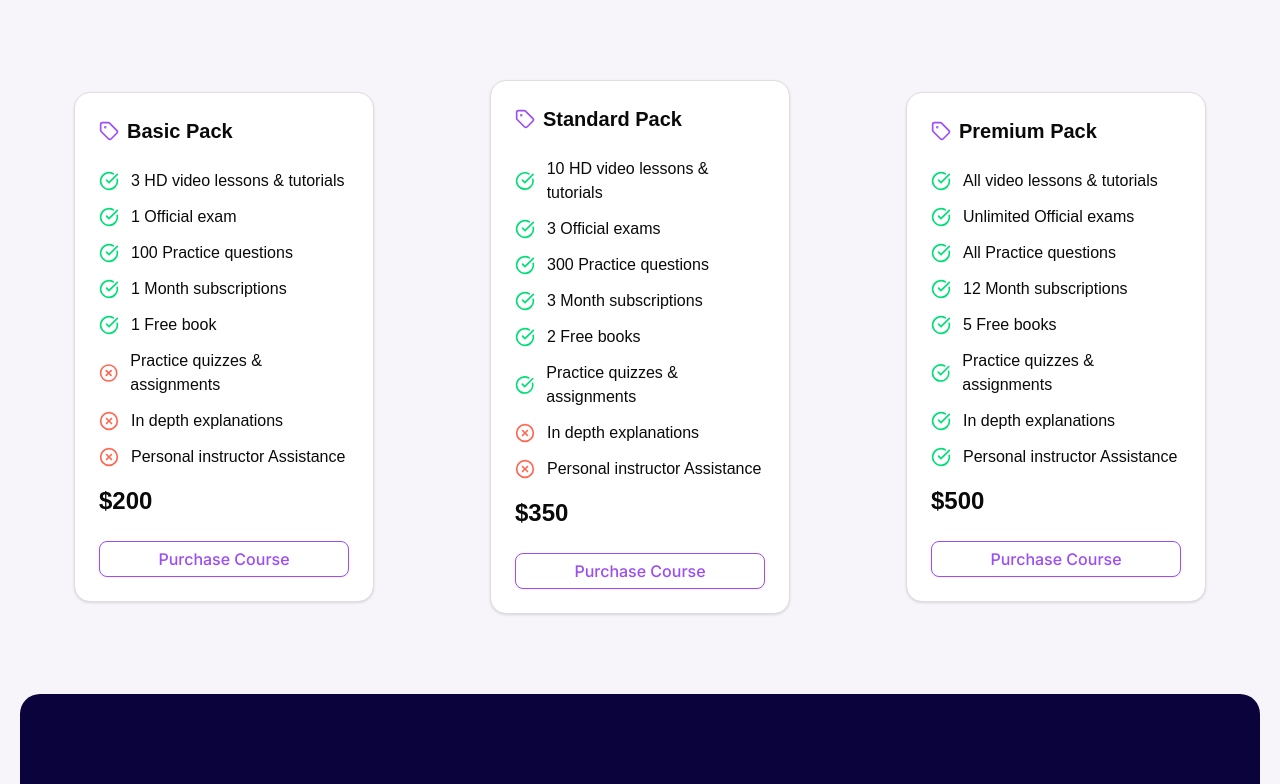
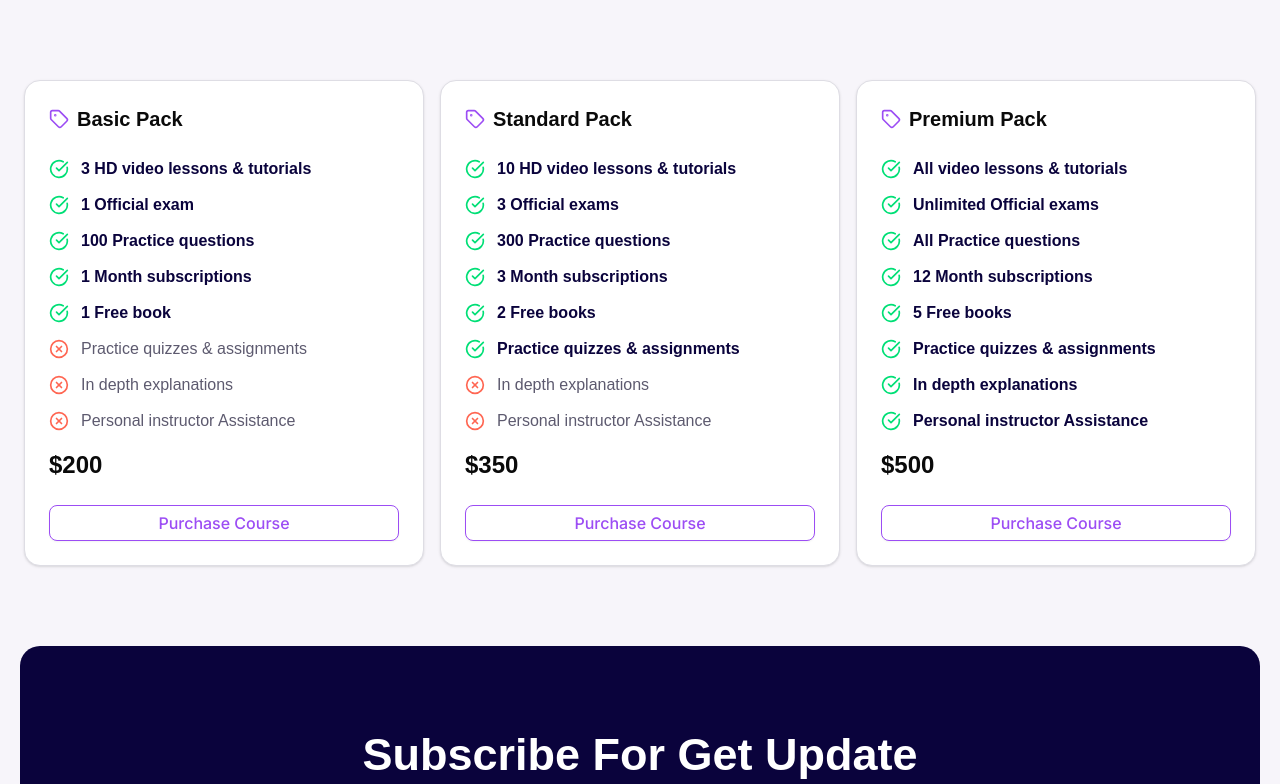
Before and after one commit to sabafakhri/E-learning-website, a Next.js app: page /pricing in a window 1280 px wide. Shown: the top 784 px of the page. Built offline with nearby package versions, Linux system fonts and the light colour scheme; a web font is replaced by a local one.

Commit message:
Update PricingPack component styles and improve feature label rendering

```diff
--- a/components/PricingPack.tsx
+++ b/components/PricingPack.tsx
@@ -16,7 +16,7 @@ type PricingPackProps = {
 
 const PricingPack = ({ title, features, price }: PricingPackProps) => {
   return (
-    <Card className="w-[300px] rounded-2xl border border-[var(--color-gray-300)] shadow-sm">
+    <Card className="w-[400px] rounded-2xl border border-[var(--color-gray-300)] shadow-sm">
       <CardHeader className="flex flex-row items-center gap-2">
         <Tag className="h-5 w-5 text-[var(--color-purple-900)]" />
         <CardTitle className="text-xl font-bold ">{title}</CardTitle>
@@ -26,14 +26,21 @@ const PricingPack = ({ title, features, price }: PricingPackProps) => {
         {features.map((feature, idx) => (
           <div
             key={idx}
-            className={`flex items-center gap-3 ${feature.active ? "" : "text-var(--color-gray-600)"}`}
+            className={`flex items-center gap-3`}
           >
             {feature.active ? (
               <CheckCircle className="text-[var(--color-green-tick)] h-5 w-5" />
             ) : (
               <XCircle className="text-[var(--color-orange-900)] h-5 w-5" />
             )}
-            <span>{feature.label}</span>
+            <span
+              style={{
+                color: feature.active ? 'var(--color-gray-900)' : 'var(--color-gray-600)',
+                fontWeight: feature.active ? 700 : 400,
+              }}
+            >
+              {feature.label}
+            </span>
           </div>
         ))}
         <p className="text-2xl font-bold mt-4">{price}</p>
```
